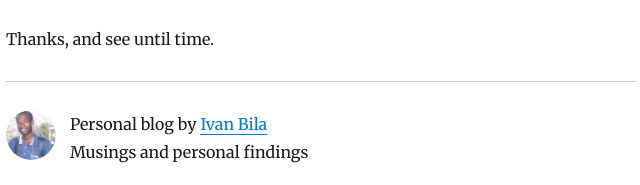
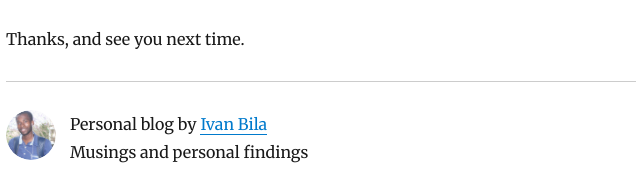
Before and after one commit to herquiloidehele/ivanbila.github.io, a Gatsby site: page /how-developers-can-improve-ux/ in a window 1280 px wide. Shown: the part 6697-6882 px from the top of the page, 319-959 px from the left. Built offline with nearby package versions, Linux system fonts and the light colour scheme; Gatsby itself is replaced by a stand-in of ours; some packages are replaced by stand-ins of ours.

Commit message:
fix: Correct typo

```diff
--- a/content/blog/how-developers-can-improve-ux/index.md
+++ b/content/blog/how-developers-can-improve-ux/index.md
@@ -96,4 +96,4 @@ There are a lot more other things you can do to improve user experience but I de
 
 I hope you found something that can either be applied in your current project or upcoming projects and that you learned as much as I did writing this post, may your next/current project have the best user experience possible.
 
-Thanks, and see until time.
+Thanks, and see you next time.
```
